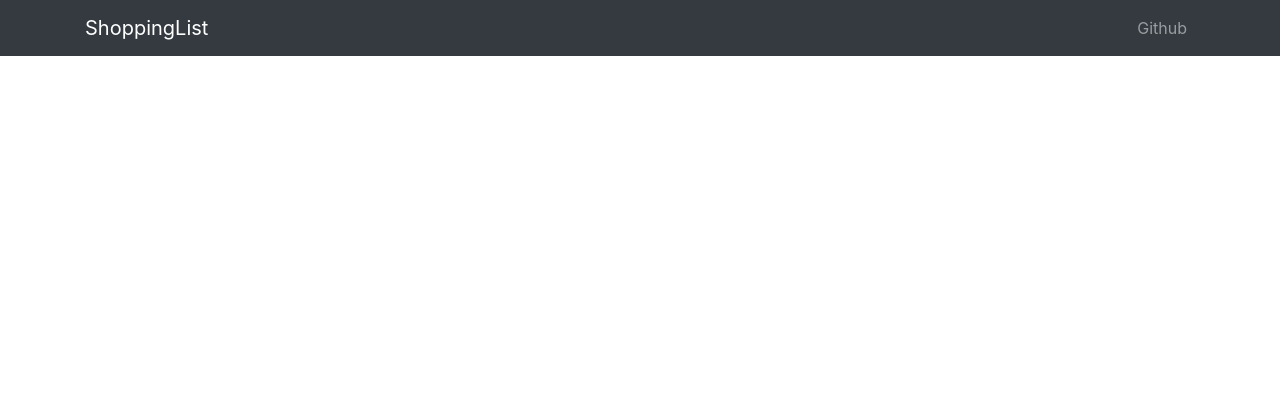
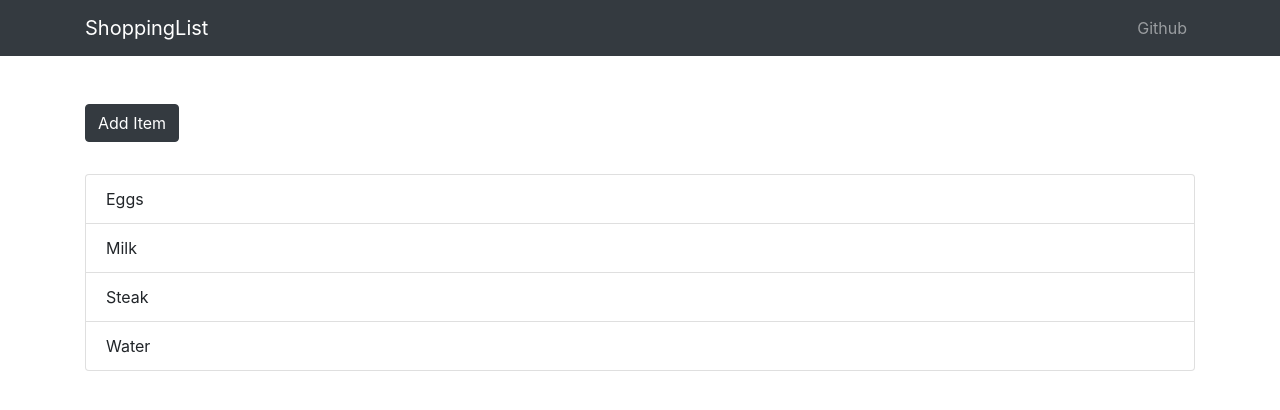
Before and after one commit to fitbez/shopping-list, a React (Create React App) app in the folder client/: page / in a window 1280 px wide. Shown: the top 410 px of the page. Built offline with nearby package versions, Linux system fonts and the light colour scheme.

Commit message:
CSS Transition

```diff
--- a/client/src/App.js
+++ b/client/src/App.js
@@ -1,5 +1,6 @@
 import React, { Component } from 'react';
 import AppNavbar from './components/AppNavbar'
+import ShopingList from './components/shoppinglist';
 import 'bootstrap/dist/css/bootstrap.min.css';
 import './App.css';
 
@@ -8,6 +9,7 @@
     return (
       <div className="App">
         <AppNavbar />
+        <ShopingList/>
       </div>
     );
   }
--- a/client/src/components/shoppinglist.js
+++ b/client/src/components/shoppinglist.js
@@ -1,9 +1,9 @@
 import React, { Component } from 'react';
 import { Container, ListGroup, ListGroupItem, Button } from 'reactstrap';
-import { CSStranstion, TransitionGroup } from 'react-transition-group';
+import { CSSTransition, TransitionGroup } from 'react-transition-group';
 import uuid from 'uuid';
 
-class ShoppingList extend Component {
+class ShoppingList extends Component {
   state = {
     items: [
       { id: uuid(), name: 'Eggs' },
@@ -12,6 +12,36 @@
       { id: uuid(), name: 'Water' }
     ]
   }
+
+  render() {
+    const { items } = this.state;
+    return(
+      <Container>
+       <Button
+        color="dark"
+        style={{marginBottom: '2rem'}}
+        onClick={() => {
+          const name = prompt('Enter Item');
+          if(name) {
+            this.setState(state => ({
+              items: [...state.items, { id: uuid(), name }]
+            }));
+          }
+        }}
+        >Add Item</Button>
+
+        <ListGroup>
+          <TransitionGroup className="shopping-list">
+          {items.map(({ id, name }) => (
+            <CSSTransition key={id} timeout={500} classNames="fade">
+             <ListGroupItem>{name}</ListGroupItem>
+            </CSSTransition>
+          ))}
+          </TransitionGroup>
+        </ListGroup>
+      </Container>
+    );
+  }
 }
 
-export deafault ShoppingList;
+export default ShoppingList;
```
